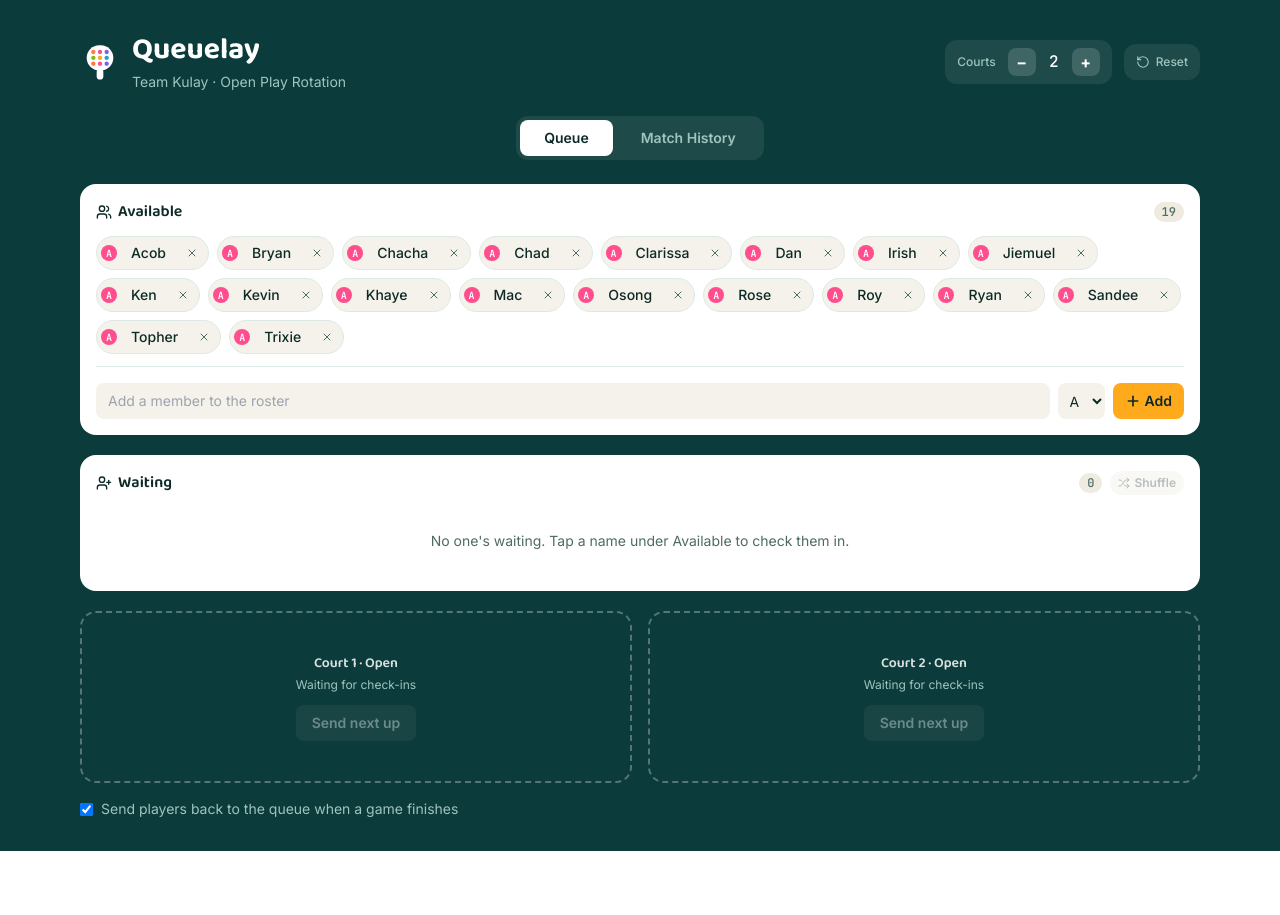
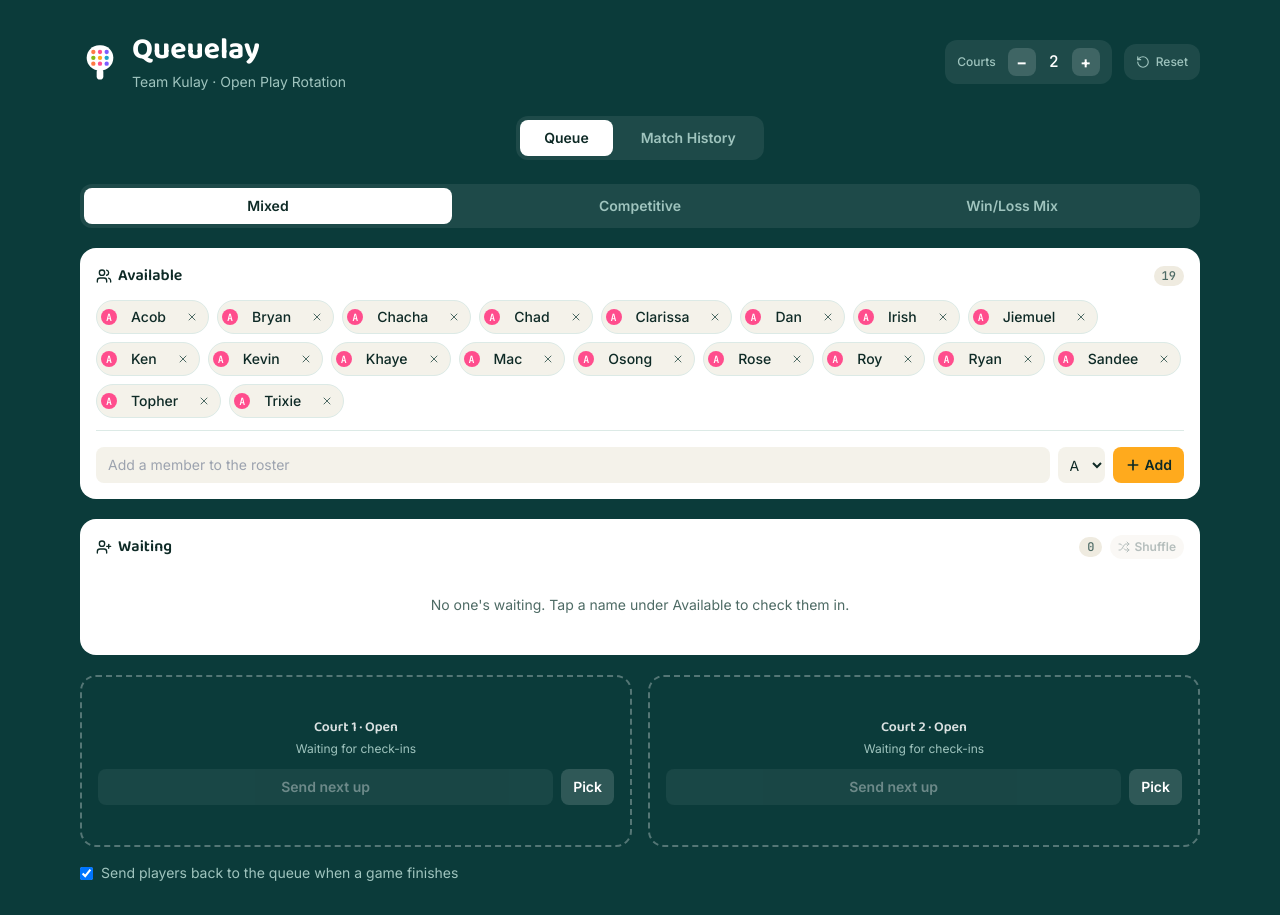
Before and after one commit to nakataken/queuelay-client, a React (Vite) app: page / in a window 1280 px wide. Before the commit the page ends 851 px from the top, so only its background shows below. Built offline with nearby package versions, Linux system fonts and the light colour scheme.

Commit message:
add: game mode

```diff
--- a/src/components/CourtsPanel.tsx
+++ b/src/components/CourtsPanel.tsx
@@ -1,7 +1,8 @@
-import { Timer } from "lucide-react";
-import { Court, PlayerLevel, CARD, INK } from "../types";
+import { Timer, Shuffle } from "lucide-react";
+import { Court, PlayerLevel, CARD, INK, Player } from "../types";
 import { fmtClock } from "../utils";
 import { LevelBadge } from "./LevelBadge";
+import { useState } from "react";
 
 export function CourtsPanel({
   courts,
@@ -11,6 +12,9 @@ export function CourtsPanel({
   setRequeue,
   onAssignToCourt,
   onFinishGame,
+  onShuffleCourt,
+  onManualAssign,
+  notPlaying,
   nameOf,
   levelOf,
 }: {
@@ -21,9 +25,25 @@ export function CourtsPanel({
   setRequeue: (v: boolean) => void;
   onAssignToCourt: (idx: number) => void;
   onFinishGame: (idx: number, winner: "A" | "B") => void;
+  onShuffleCourt: (idx: number) => void;
+  onManualAssign: (idx: number, ids: number[]) => void;
+  notPlaying: Player[];
   nameOf: (id: number) => string;
   levelOf: (id: number) => PlayerLevel;
 }) {
+  const [pickerOpenIdx, setPickerOpenIdx] = useState<number | null>(null);
+  const [selected, setSelected] = useState<number[]>([]);
+
+  const toggleSelected = (id: number) => {
+    setSelected((s) =>
+      s.includes(id)
+        ? s.filter((x) => x !== id)
+        : s.length < 4
+          ? [...s, id]
+          : s,
+    );
+  };
+
   return (
     <div>
       <div className="grid grid-cols-1 sm:grid-cols-2 gap-4">
@@ -56,6 +76,14 @@ export function CourtsPanel({
                     >
                       <Timer size={12} /> {fmtClock(tick - court.startedAt)}
                     </span>
+                    <button
+                      onClick={() => onShuffleCourt(idx)}
+                      className="kq-btn w-6 h-6 rounded-full flex items-center justify-center"
+                      style={{ background: "rgba(0,0,0,0.06)" }}
+                      title="Shuffle teams (same 4 players, new team split)"
+                    >
+                      <Shuffle size={12} style={{ color: INK }} />
+                    </button>
                   </div>
 
                   {/* 2v2 matchup, split by a net-style divider */}
@@ -172,10 +200,66 @@ export function CourtsPanel({
                     ? `Ready for ${Math.min(4, queueLength)} player${Math.min(4, queueLength) === 1 ? "" : "s"}`
                     : "Waiting for check-ins"}
                 </span>
+
+                {pickerOpenIdx === idx ? (
+                  <div className="w-full">
+                    <div className="flex flex-wrap gap-1.5 justify-center mb-2 max-h-28 overflow-y-auto">
+                      {notPlaying.map((p) => (
+                        <button
+                          key={p.id}
+                          onClick={() => toggleSelected(p.id)}
+                          className="text-xs px-2 py-1 rounded-full font-medium"
+                          style={{
+                            background: selected.includes(p.id)
+                              ? "#FFAA1D"
+                              : "rgba(255,255,255,0.15)",
+                            color: selected.includes(p.id) ? "#0E2A26" : "#fff",
+                          }}
+                        >
+                          {p.name}
+                        </button>
+                      ))}
+                    </div>
+                    <span
+                      className="text-[11px] block mb-2"
+                      style={{ color: "#9FC4BE" }}
+                    >
+                      {selected.length}/4 selected
+                    </span>
+                    <div className="flex gap-2">
+                      <button
+                        onClick={() => {
+                          onManualAssign(idx, selected);
+                          setSelected([]);
+                          setPickerOpenIdx(null);
+                        }}
+                        disabled={selected.length !== 4}
+                        className="kq-btn flex-1 rounded-lg px-3 py-2 text-xs font-semibold disabled:opacity-40"
+                        style={{ background: "#FFAA1D", color: "#0E2A26" }}
+                      >
+                        Assign selected
+                      </button>
+                      <button
+                        onClick={() => {
+                          setSelected([]);
+                          setPickerOpenIdx(null);
+                        }}
+                        className="kq-btn rounded-lg px-3 py-2 text-xs font-semibold"
+                        style={{
+                          background: "rgba(255,255,255,0.15)",
+                          color: "#fff",
+                        }}
+                      >
+                        Cancel
+                      </button>
+                    </div>
+                  </div>
+                ) : (
+                  <div className="flex gap-2 w-full">
                     <button
                       onClick={() => onAssignToCourt(idx)}
                       disabled={queueLength === 0}
-                  className="kq-btn rounded-lg px-4 py-2 text-sm font-semibold disabled:opacity-40"
+                      className="kq-btn flex-1 rounded-lg px-4 py-2 text-sm font-semibold disabled:opacity-40"
                       style={{
                         background: "rgba(255,255,255,0.15)",
                         color: "#fff",
@@ -183,6 +267,20 @@ export function CourtsPanel({
                     >
                       Send next up
                     </button>
+                    <button
+                      onClick={() => setPickerOpenIdx(idx)}
+                      disabled={notPlaying.length === 0}
+                      className="kq-btn rounded-lg px-3 py-2 text-sm font-semibold disabled:opacity-40"
+                      style={{
+                        background: "rgba(255,255,255,0.15)",
+                        color: "#fff",
+                      }}
+                      title="Manually pick who plays"
+                    >
+                      Pick
+                    </button>
+                  </div>
+                )}
               </div>
             )}
           </div>
--- /dev/null
+++ b/src/components/ModeSelector.tsx
@@ -0,0 +1,31 @@
+import { MatchMode, MATCH_MODE_LABEL } from "../types";
+
+export function ModeSelector({
+  mode,
+  onChange,
+}: {
+  mode: MatchMode;
+  onChange: (m: MatchMode) => void;
+}) {
+  const modes: MatchMode[] = ["mixed", "competitive", "winloss"];
+  return (
+    <div
+      className="flex gap-1 mb-5 rounded-xl p-1"
+      style={{ background: "rgba(255,255,255,0.08)" }}
+    >
+      {modes.map((m) => (
+        <button
+          key={m}
+          onClick={() => onChange(m)}
+          className="kq-btn flex-1 px-3 py-2 rounded-lg text-xs sm:text-sm font-semibold"
+          style={{
+            background: mode === m ? "#FFFFFF" : "transparent",
+            color: mode === m ? "#0E2A26" : "#9FC4BE",
+          }}
+        >
+          {MATCH_MODE_LABEL[m]}
+        </button>
+      ))}
+    </div>
+  );
+}
--- a/src/components/Queue.tsx
+++ b/src/components/Queue.tsx
@@ -9,14 +9,16 @@ import {
   STORAGE_KEY,
   LEVEL_CYCLE,
   BG,
+  MatchMode,
 } from "../types";
 import {
   shuffle,
   combinations,
   bestTeamSplit,
-  levelDiversity,
+  groupScore,
   loadSaved,
 } from "../utils";
+import { ModeSelector } from "../components/ModeSelector";
 import { Header } from "./Header";
 import { AvailablePanel } from "./AvailablePanel";
 import { CourtsPanel } from "./CourtsPanel";
@@ -47,6 +49,9 @@ export function Queue() {
   const [playerStats, setPlayerStats] = useState<Record<number, PlayerStats>>(
     saved?.playerStats ?? {},
   );
+  const [matchMode, setMatchMode] = useState<MatchMode>(
+    saved?.matchMode ?? "mixed",
+  );
   const [matches, setMatches] = useState<MatchRecord[]>(saved?.matches ?? []);
   const [activeTab, setActiveTab] = useState<TabKey>("queue");
 
@@ -61,12 +66,15 @@ export function Queue() {
     roster.find((r) => r.id === id)?.name || "—";
   const levelOf = (id: number): PlayerLevel =>
     roster.find((r) => r.id === id)?.level ?? "B";
+  const resultOf = (id: number): "W" | "L" | null =>
+    playerStats[id]?.lastResult ?? null;
 
   const playingIds = new Set<number>(courts.flatMap((c) => (c ? c.ids : [])));
   const waitingSet = new Set<number>(queueIds);
   const available = roster.filter(
     (r) => !playingIds.has(r.id) && !waitingSet.has(r.id),
   );
+  const notPlaying = roster.filter((r) => !playingIds.has(r.id));
 
   const addRosterMember = (e: React.FormEvent<HTMLFormElement>) => {
     e.preventDefault();
@@ -185,18 +193,26 @@ export function Queue() {
 
     const withStats = queueIds.map((id) => ({
       id,
-      stats: playerStats[id] ?? { matches: 0, lastGame: 0, wins: 0, losses: 0 },
+      stats: playerStats[id] ?? {
+        matches: 0,
+        lastGame: 0,
+        wins: 0,
+        losses: 0,
+        lastResult: null,
+      },
     }));
-
     withStats.sort((a, b) => {
       if (a.stats.matches !== b.stats.matches)
         return a.stats.matches - b.stats.matches;
       return a.stats.lastGame - b.stats.lastGame;
     });
 
+    const splitFor = (group: number[]) =>
+      bestTeamSplit(group, levelOf, matchMode, resultOf);
+
     if (withStats.length <= 4) {
       const group = withStats.map((p) => p.id);
-      const split = bestTeamSplit(group, levelOf);
+      const split = splitFor(group);
       finalizeAssignment(idx, split.teamA, split.teamB);
       return;
     }
@@ -211,28 +227,33 @@ export function Queue() {
       .slice(0, 10);
     const flexSlots = 4 - mandatory.length;
 
-    const scoreGroup = (group: number[]) => ({
-      imbalance: bestTeamSplit(group, levelOf).imbalance,
-      diversity: levelDiversity(group, levelOf),
+    const scoreCandidate = (group: number[]) => ({
+      group: groupScore(group, levelOf, matchMode, resultOf),
+      split: splitFor(group).score,
     });
 
+    // "competitive" and "winloss" care most about WHICH 4 are grouped together;
+    // "mixed" cares most about how evenly the chosen 4 split into two teams.
+    const primaryFirst = matchMode !== "mixed";
+
     let bestGroup = [...mandatory, ...flexPool.slice(0, flexSlots)];
-    let bestScore = scoreGroup(bestGroup);
+    let bestScore = scoreCandidate(bestGroup);
 
     for (const combo of combinations(flexPool, flexSlots)) {
       const candidate = [...mandatory, ...combo];
-      const score = scoreGroup(candidate);
-      if (
-        score.imbalance < bestScore.imbalance ||
-        (score.imbalance === bestScore.imbalance &&
-          score.diversity > bestScore.diversity)
-      ) {
+      const score = scoreCandidate(candidate);
+      const better = primaryFirst
+        ? score.group > bestScore.group ||
+          (score.group === bestScore.group && score.split > bestScore.split)
+        : score.split > bestScore.split ||
+          (score.split === bestScore.split && score.group > bestScore.group);
+      if (better) {
         bestScore = score;
         bestGroup = candidate;
       }
     }
 
-    const split = bestTeamSplit(bestGroup, levelOf);
+    const split = splitFor(bestGroup);
     finalizeAssignment(idx, split.teamA, split.teamB);
   };
 
@@ -257,8 +278,9 @@ export function Queue() {
             lastGame: 0,
             wins: 0,
             losses: 0,
+            lastResult: null,
           };
-          next[id] = { ...existing, wins: existing.wins + 1 };
+          next[id] = { ...existing, wins: existing.wins + 1, lastResult: "W" };
         });
         losingIds.forEach((id) => {
           const existing = next[id] ?? {
@@ -266,8 +288,13 @@ export function Queue() {
             lastGame: 0,
             wins: 0,
             losses: 0,
+            lastResult: null,
           };
-          next[id] = { ...existing, losses: existing.losses + 1 };
+          next[id] = {
+            ...existing,
+            losses: existing.losses + 1,
+            lastResult: "L",
+          };
         });
         return next;
       });
@@ -293,6 +320,31 @@ export function Queue() {
       });
       return next;
     });
+  };
+
+  const shuffleCourtTeams = (idx: number) => {
+    const court = courts[idx];
+    if (!court) return;
+    const shuffled = shuffle(court.ids);
+    const teamA = shuffled.slice(0, 2);
+    const teamB = shuffled.slice(2, 4);
+
+    setCourts((c) => {
+      const copy = [...c];
+      copy[idx] = { ...court, teams: { teamA, teamB } };
+      return copy;
+    });
+    setMatches((prev) =>
+      prev.map((m) =>
+        m.gameNumber === court.gameNumber ? { ...m, teamA, teamB } : m,
+      ),
+    );
+  };
+
+  const manualAssign = (idx: number, selectedIds: number[]) => {
+    if (selectedIds.length !== 4) return;
+    const split = bestTeamSplit(selectedIds, levelOf, matchMode, resultOf);
+    finalizeAssignment(idx, split.teamA, split.teamB);
   };
 
   const resetAll = () => {
@@ -336,6 +388,7 @@ export function Queue() {
           requeue,
           playerStats,
           matches,
+          matchMode,
           nextId: idRef.current,
           colorCounter: colorRef.current,
           gameCounter: gameRef.current,
@@ -374,6 +427,10 @@ export function Queue() {
         />
         <TabBar active={activeTab} onChange={setActiveTab} />
 
+        {activeTab === "queue" && (
+          <ModeSelector mode={matchMode} onChange={setMatchMode} />
+        )}
+
         {activeTab === "queue" ? (
           <div className="flex flex-col gap-5">
             <AvailablePanel
@@ -404,6 +461,9 @@ export function Queue() {
               setRequeue={setRequeue}
               onAssignToCourt={assignToCourt}
               onFinishGame={finishGame}
+              onShuffleCourt={shuffleCourtTeams}
+              onManualAssign={manualAssign}
+              notPlaying={notPlaying}
               nameOf={nameOf}
               levelOf={levelOf}
             />
--- a/src/types.ts
+++ b/src/types.ts
@@ -1,38 +1,11 @@
-export interface Player {
-  id: number;
-  name: string;
-  level: PlayerLevel;
-}
+// CONST
+export const STORAGE_KEY = "queuelay:v1";
 
-export interface CourtColor {
-  name: string;
-  bg: string;
-  soft: string;
-}
-
-export interface ActiveCourt {
-  ids: number[];
-  teams: { teamA: number[]; teamB: number[] };
-  color: CourtColor;
-  startedAt: number;
-  gameNumber: number;
-}
-
-export type Court = ActiveCourt | null;
-
-export interface PlayerStats {
-  matches: number;
-  lastGame: number; // 0 = never played
-  wins: number;
-  losses: number;
-}
-
-export type PlayerLevel = "A" | "B" | "C";
-
-export interface SeedPlayer {
-  name: string;
-  level: PlayerLevel;
-}
+export const INK = "#0E2A26";
+export const INK_SOFT = "#4E6B65";
+export const BG = "#0B3B3A";
+export const CARD = "#FFFFFF";
+export const CARD_LINE = "#DCEAE6";
 
 export const LEVEL_LABEL: Record<PlayerLevel, string> = {
   A: "Advanced",
@@ -65,12 +38,6 @@ export const COURT_COLORS: CourtColor[] = [
   { name: "Sky", bg: "#1FA3C9", soft: "#D6F0F7" },
 ];
 
-export const INK = "#0E2A26";
-export const INK_SOFT = "#4E6B65";
-export const BG = "#0B3B3A";
-export const CARD = "#FFFFFF";
-export const CARD_LINE = "#DCEAE6";
-
 const RAW_ROSTER: SeedPlayer[] = [
   { name: "Acob", level: "A" },
   { name: "Bryan", level: "A" },
@@ -97,7 +64,52 @@ export const SEED_ROSTER: SeedPlayer[] = [...RAW_ROSTER].sort((a, b) =>
   a.name.localeCompare(b.name),
 );
 
-export const STORAGE_KEY = "queuelay:v1";
+export const MATCH_MODE_LABEL: Record<MatchMode, string> = {
+  mixed: "Mixed",
+  competitive: "Competitive",
+  winloss: "Win/Loss Mix",
+};
+
+// TYPES
+export type PlayerLevel = "A" | "B" | "C";
+
+export type Court = ActiveCourt | null;
+
+export type MatchMode = "mixed" | "competitive" | "winloss";
+
+// INTERFACES
+export interface Player {
+  id: number;
+  name: string;
+  level: PlayerLevel;
+}
+
+export interface PlayerStats {
+  matches: number;
+  lastGame: number;
+  wins: number;
+  losses: number;
+  lastResult: "W" | "L" | null;
+}
+
+export interface SeedPlayer {
+  name: string;
+  level: PlayerLevel;
+}
+
+export interface CourtColor {
+  name: string;
+  bg: string;
+  soft: string;
+}
+
+export interface ActiveCourt {
+  ids: number[];
+  teams: { teamA: number[]; teamB: number[] };
+  color: CourtColor;
+  startedAt: number;
+  gameNumber: number;
+}
 
 export interface MatchRecord {
   gameNumber: number;
--- a/src/utils.ts
+++ b/src/utils.ts
@@ -1,4 +1,4 @@
-import { PlayerLevel, LEVEL_WEIGHT, STORAGE_KEY } from "./types";
+import { PlayerLevel, LEVEL_WEIGHT, STORAGE_KEY, MatchMode } from "./types";
 
 export function fmtClock(ms: number): string {
   const s = Math.max(0, Math.floor(ms / 1000));
@@ -45,9 +45,11 @@ export function loadSaved(): any {
 export function bestTeamSplit(
   group: number[],
   levelOf: (id: number) => PlayerLevel,
-): { teamA: number[]; teamB: number[]; imbalance: number } {
+  mode: MatchMode,
+  resultOf: (id: number) => "W" | "L" | null,
+): { teamA: number[]; teamB: number[]; score: number } {
   if (group.length !== 4) {
-    return { teamA: group.slice(0, 2), teamB: group.slice(2, 4), imbalance: 0 };
+    return { teamA: group.slice(0, 2), teamB: group.slice(2, 4), score: 0 };
   }
   const [a, b, c, d] = group;
   const splits: [number[], number[]][] = [
@@ -64,23 +66,51 @@ export function bestTeamSplit(
       [b, c],
     ],
   ];
-  let best = splits[0];
-  let bestImbalance = Infinity;
-  for (const [teamA, teamB] of splits) {
+
+  const scoreOf = ([teamA, teamB]: [number[], number[]]): number => {
+    if (mode === "winloss") {
+      // Prefer each team to have one previous winner + one previous loser.
+      const mixed = (team: number[]) => {
+        const r = team.map(resultOf);
+        return r.includes("W") && r.includes("L") ? 1 : 0;
+      };
+      return mixed(teamA) + mixed(teamB);
+    }
+    // "mixed" and "competitive" both want the two teams' total level as close as possible —
+    // the difference between them is which 4 players get selected in the first place (see groupScore).
     const sumA = teamA.reduce((s, id) => s + LEVEL_WEIGHT[levelOf(id)], 0);
     const sumB = teamB.reduce((s, id) => s + LEVEL_WEIGHT[levelOf(id)], 0);
-    const imbalance = Math.abs(sumA - sumB);
-    if (imbalance < bestImbalance) {
-      bestImbalance = imbalance;
-      best = [teamA, teamB];
+    return -Math.abs(sumA - sumB);
+  };
+
+  let best = splits[0];
+  let bestScore = -Infinity;
+  for (const split of splits) {
+    const s = scoreOf(split);
+    if (s > bestScore) {
+      bestScore = s;
+      best = split;
     }
   }
-  return { teamA: best[0], teamB: best[1], imbalance: bestImbalance };
+  return { teamA: best[0], teamB: best[1], score: bestScore };
 }
 
-export function levelDiversity(
+export function groupScore(
   group: number[],
   levelOf: (id: number) => PlayerLevel,
+  mode: MatchMode,
+  resultOf: (id: number) => "W" | "L" | null,
 ): number {
+  if (mode === "competitive") {
+    // Fewer distinct levels in the group = closer to "A&A vs A&A". Falls back gracefully
+    // to whatever's closest when a perfectly uniform group of 4 isn't available.
+    return -new Set(group.map((id) => levelOf(id))).size;
+  }
+  if (mode === "winloss") {
+    const wins = group.filter((id) => resultOf(id) === "W").length;
+    const losses = group.filter((id) => resultOf(id) === "L").length;
+    return -Math.abs(wins - losses); // prefer an even 2/2 winner/loser split
+  }
+  // mixed: prefer variety across the group (current default behavior)
   return new Set(group.map((id) => levelOf(id))).size;
 }
```
Lines whose indentation alone changed are shown as unchanged.
